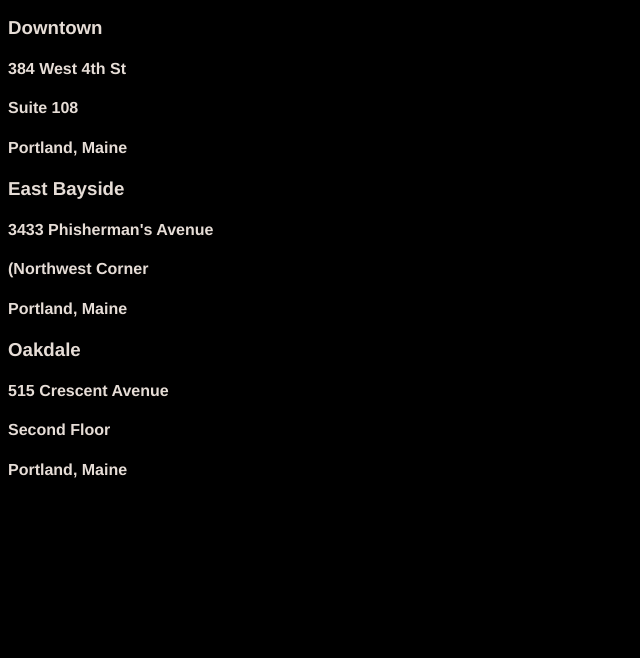
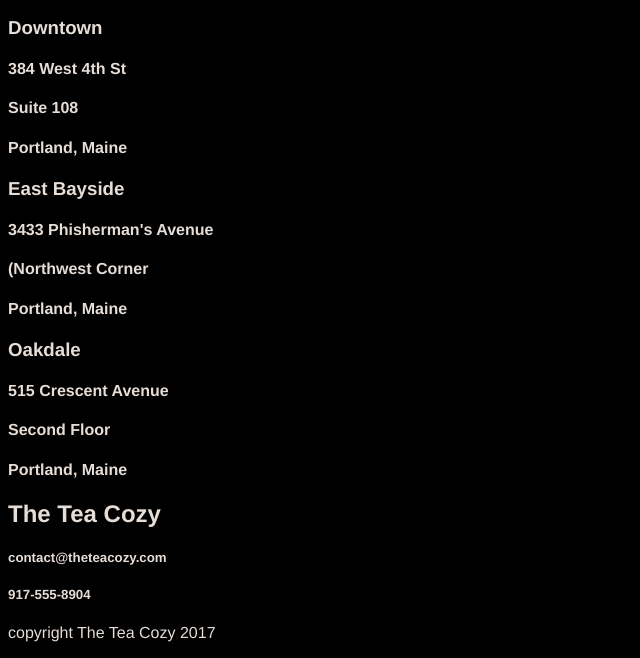
Before and after one commit to andrewnotermans/Flexbox---The-Tea-Cozy, a plain HTML site: page index.html in a window 1280 px wide. Shown: the part 5822-6480 px from the top of the page, without its empty margins (0-640 px from the left). Before the commit the page ends 6322 px from the top, so only its background shows below. Drawn offline with Linux system fonts and the light colour scheme.

Commit message:
commit-footer-html

```diff
--- a/index.html
+++ b/index.html
@@ -72,7 +72,10 @@
         </div>
     </main>
     <footer>
-
+        <h2>The Tea Cozy</h2>
+        <h5>contact@theteacozy.com</h5>
+        <h5>917-555-8904</h5>
+        <p class="copyright">copyright The Tea Cozy 2017</p>
     </footer>
 </body>
 </html>
```
